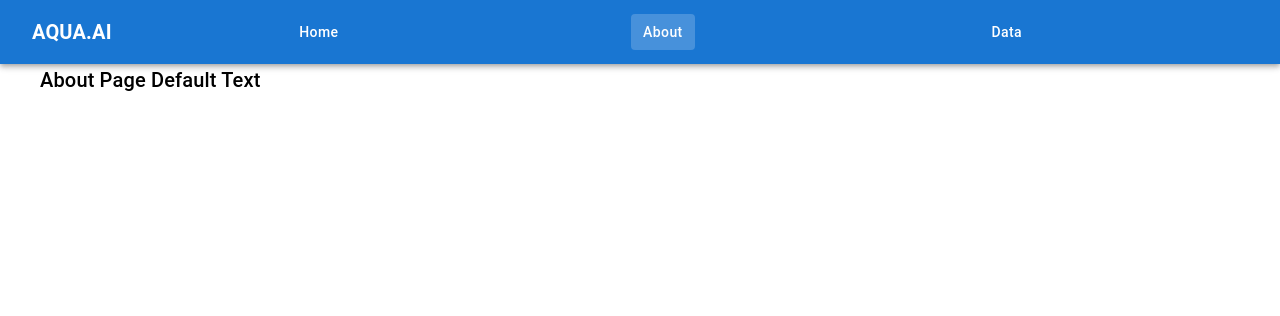
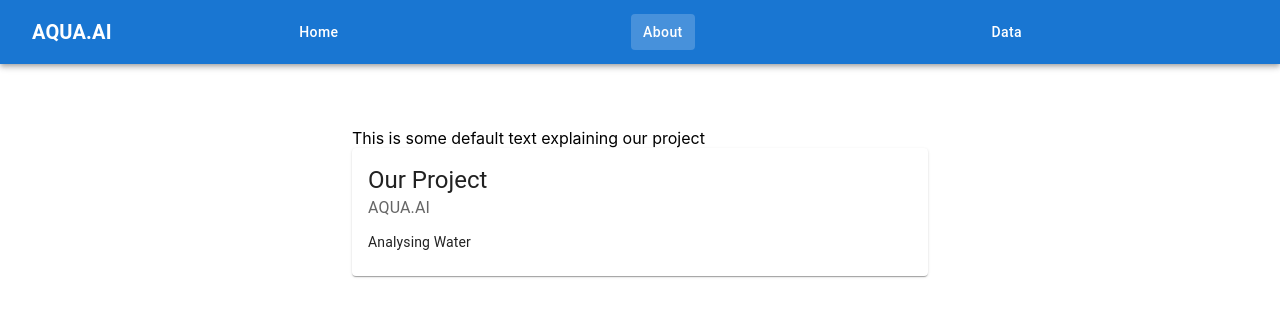
Before and after one commit to john-m-c0x/fullstack-water-potability, a React (Create React App) app in the folder frontend/: page /About in a window 1280 px wide. Shown: the top 316 px of the page. Built offline with nearby package versions, Linux system fonts and the light colour scheme.

Commit message:
Add card component for about page, add image resources for cards

```diff
--- /dev/null
+++ b/frontend/src/components/AboutCard.js
@@ -0,0 +1,54 @@
+import React from 'react';
+import PropTypes from 'prop-types';
+import { Typography, Card, CardContent, Button, CardActions, CardMedia } from '@mui/material';
+
+export default function AboutCard({
+    primaryText,
+    secondaryText,
+    description,
+    image,
+    isLinkEnabled,
+    buttonText,
+    onButtonClick
+}) {
+    return (
+        <Card sx={{ minWidth: 275 }}>
+            <CardContent>
+                <Typography variant="h5" component="div">
+                    {primaryText}
+                </Typography>
+                <Typography sx={{ color: 'text.secondary', mb: 1.5 }}>
+                    {secondaryText}
+                </Typography>
+                <Typography variant="body2">
+                    {description}
+                </Typography>
+                {image && (
+                    <CardMedia
+                        component="img"
+                        height="140"
+                        image={image}
+                        alt={primaryText}
+                    />
+                )}
+            </CardContent>
+            {isLinkEnabled && (
+                <CardActions>
+                    <Button size="small" onClick={onButtonClick}>
+                        {buttonText}
+                    </Button>
+                </CardActions>
+            )}
+        </Card>
+    );
+}
+
+AboutCard.propTypes = {
+    primaryText: PropTypes.string.isRequired,
+    secondaryText: PropTypes.string.isRequired,
+    description: PropTypes.string.isRequired,
+    image: PropTypes.string,
+    isLinkEnabled: PropTypes.bool.isRequired,
+    buttonText: PropTypes.string,
+    onButtonClick: PropTypes.func,
+}
--- a/frontend/src/pages/About.js
+++ b/frontend/src/pages/About.js
@@ -1,13 +1,19 @@
 import React from 'react';
-import { Box, Typography } from '@mui/material';
+import { Grid2, Typography } from '@mui/material';
+import AboutCard from '../components/AboutCard';
+
+//import swinLogo from '../assets/images/img_clarity';
 
 function About() {
   return (
-    <Box>
-        <Typography variant="h6" sx={{ marginLeft: 5 }}>
-            About Page Default Text
+    <Grid2 container direction="column" spacing={4} justifyContent="center" alignItems="center" sx={{ paddingTop: "8vh" }}>
+      <Grid2 item direction="row" alignItems="center" justifyContent="space-between" sx={{width:"45%"}}>
+      <Typography variant="h7" sx={{ flex: 1, textAlign: "left" }}>
+          This is some default text explaining our project
         </Typography>
-    </Box>
+        <AboutCard primaryText="Our Project" secondaryText="AQUA.AI" description="Analysing Water" isLinkEnabled={false} sx={{ flex: 1 }}/>
+      </Grid2>
+    </Grid2>
   );
 }
 
```
Also changed, not shown: frontend/src/assets/images/img_clarity.jpg (added), frontend/src/assets/images/img_swinburne.jpg (added).
